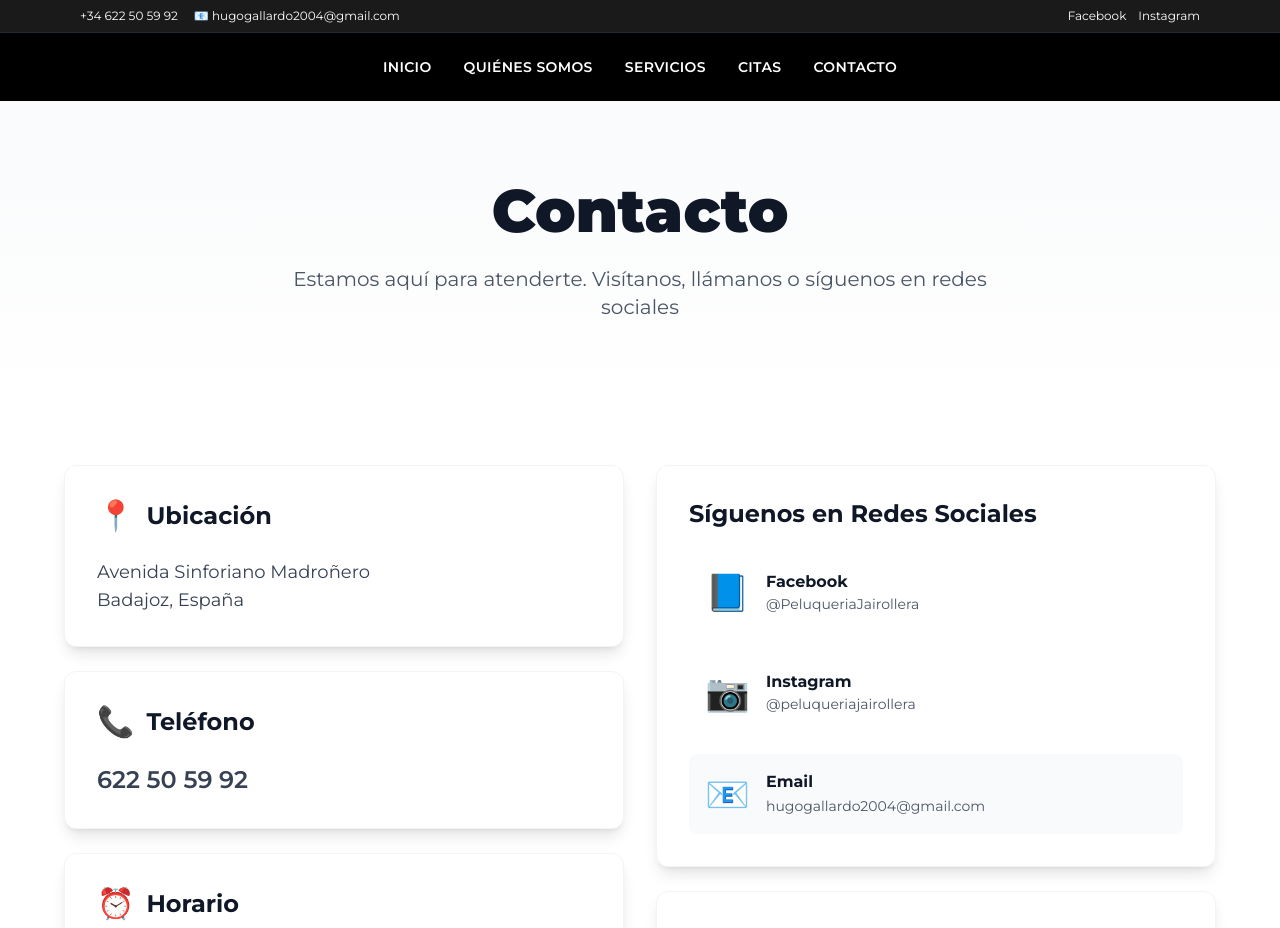
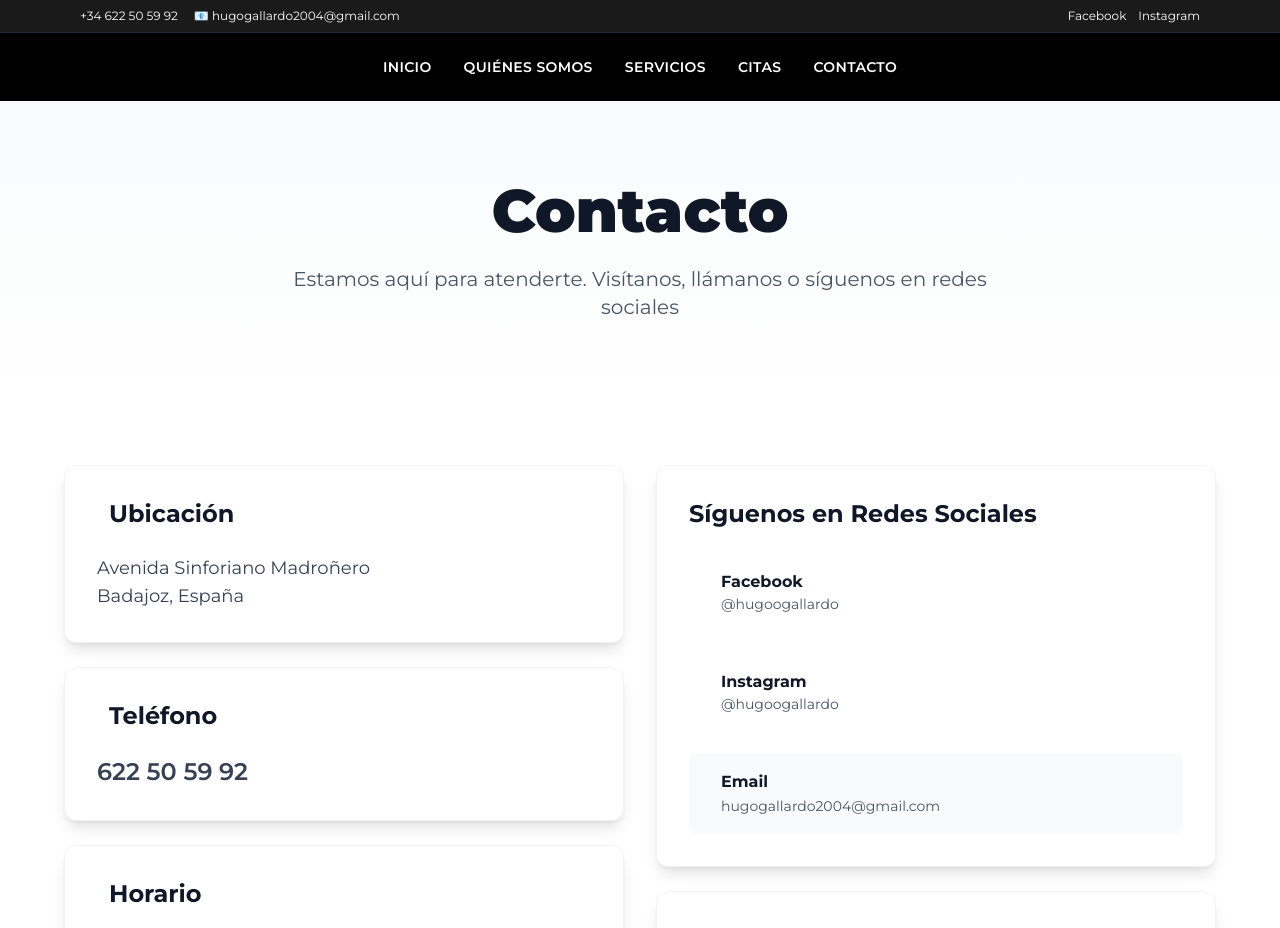
Before and after one commit to hsgallardo/ProyectoPeluqueria, a Next.js app: page /contacto in a window 1280 px wide. Shown: the top 928 px of the page. Built offline with nearby package versions, Linux system fonts and the light colour scheme.

Commit message:
Inicio, Quienes Somos y Servicios

```diff
--- a/app/contacto/page.tsx
+++ b/app/contacto/page.tsx
@@ -20,7 +20,7 @@ export default function Contacto() {
           <div className="space-y-6">
             <div className="bg-white p-8 rounded-xl shadow-lg border border-gray-100">
               <h3 className="font-bold text-2xl text-gray-900 mb-6 flex items-center gap-3">
-                <span className="text-3xl">📍</span>
+                <span className="text-3xl"></span>
                 Ubicación
               </h3>
               <p className="text-gray-700 text-lg">Avenida Sinforiano Madroñero</p>
@@ -29,7 +29,7 @@ export default function Contacto() {
 
             <div className="bg-white p-8 rounded-xl shadow-lg border border-gray-100">
               <h3 className="font-bold text-2xl text-gray-900 mb-6 flex items-center gap-3">
-                <span className="text-3xl">📞</span>
+                <span className="text-3xl"></span>
                 Teléfono
               </h3>
               <a
@@ -42,7 +42,7 @@ export default function Contacto() {
 
             <div className="bg-white p-8 rounded-xl shadow-lg border border-gray-100">
               <h3 className="font-bold text-2xl text-gray-900 mb-6 flex items-center gap-3">
-                <span className="text-3xl">⏰</span>
+                <span className="text-3xl"></span>
                 Horario
               </h3>
               <div className="space-y-2 text-lg">
@@ -72,10 +72,10 @@ export default function Contacto() {
                   rel="noopener noreferrer"
                   className="flex items-center gap-4 p-4 rounded-lg hover:bg-blue-50 transition group"
                 >
-                  <div className="text-4xl">📘</div>
+                  <div className="text-4xl"></div>
                   <div>
                     <p className="font-bold text-gray-900 group-hover:text-blue-600 transition">Facebook</p>
-                    <p className="text-sm text-gray-600">@PeluqueriaJairollera</p>
+                    <p className="text-sm text-gray-600">@hugoogallardo</p>
                   </div>
                 </a>
 
@@ -85,15 +85,15 @@ export default function Contacto() {
                   rel="noopener noreferrer"
                   className="flex items-center gap-4 p-4 rounded-lg hover:bg-pink-50 transition group"
                 >
-                  <div className="text-4xl">📷</div>
+                  <div className="text-4xl"></div>
                   <div>
                     <p className="font-bold text-gray-900 group-hover:text-pink-600 transition">Instagram</p>
-                    <p className="text-sm text-gray-600">@peluqueriajairollera</p>
+                    <p className="text-sm text-gray-600">@hugoogallardo</p>
                   </div>
                 </a>
 
                 <div className="flex items-center gap-4 p-4 rounded-lg bg-gray-50">
-                  <div className="text-4xl">📧</div>
+                  <div className="text-4xl"></div>
                   <div>
                     <p className="font-bold text-gray-900">Email</p>
                     <a
--- a/app/page.tsx
+++ b/app/page.tsx
@@ -174,7 +174,7 @@ export default function Home() {
       </section>
 
       {/* CTA FINAL - Mejorado */}
-      <section className="py-24 px-4 sm:px-8 md:px-12 lg:px-16 bg-white w-full">
+      <section className="py-18 px-4 sm:px-8 md:px-12 lg:px-16 bg-white w-full">
         <div className="text-center space-y-8">
           <div className="space-y-4">
             <h2 className="text-5xl md:text-6xl font-black text-gray-900">
```
